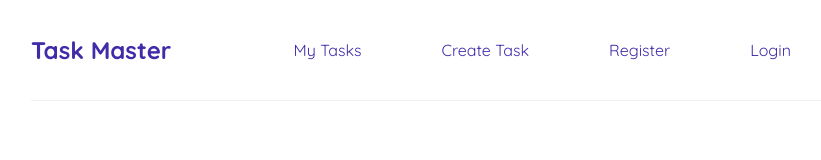
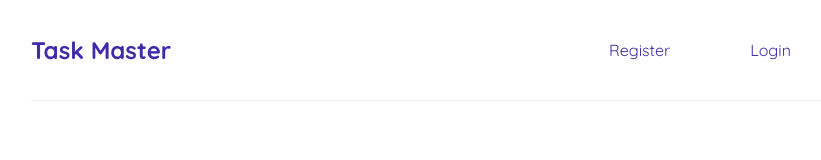
Before and after one commit to nhvn/to-do-list, a React (Create React App) app in the folder frontend/: page /login in a window 1280 px wide. Shown: the top 160 px of the page, without its empty margins (209-1030 px from the left). Built offline with nearby package versions, Linux system fonts and the light colour scheme; no server answers.

Commit message:
minor bug fixes

```diff
--- a/frontend/src/components/loginform.js
+++ b/frontend/src/components/loginform.js
@@ -18,10 +18,7 @@ function Login() {
         email,
         password,
       });
-      console.log("hello2");
-      console.log(response);
       const userName = response.data.name; // Extract user's name from API response
-      console.log(response);
       handleLogin(userName); // Pass user's name to the handleLogin function
       console.log(`Logged in successfully as ${email}`);
       // Navigate to the Profile component
--- a/frontend/src/components/navbar.js
+++ b/frontend/src/components/navbar.js
@@ -2,7 +2,6 @@ import React, { useEffect } from 'react';
 import axios from 'axios';
 
 function Navbar({ loggedIn, setLoggedIn, userName, setUserName }) {
-
   useEffect(() => {
     const fetchLoginStatus = async () => {
       try {
@@ -19,7 +18,6 @@ function Navbar({ loggedIn, setLoggedIn, userName, setUserName }) {
 
     fetchLoginStatus();
   }, [setLoggedIn, setUserName]);
-
 
   const handleLogout = () => {
     axios
@@ -42,14 +40,16 @@ function Navbar({ loggedIn, setLoggedIn, userName, setUserName }) {
         <h1>Task Master</h1>
       </a>
       <div className='nav-links'>
-        <div className='links'>
-          <a href='/profile'>My Tasks</a>
-          <a href='/create'>Create Task</a>
-        </div>
+        {loggedIn && (
+          <div className='links'>
+            <a href='/profile'>My Tasks</a>
+            <a href='/create'>Create Task</a>
+          </div>
+        )}
         {loggedIn ? (
           <div className='user-info'>
             <span>{userName}</span>
-            <div className="logout-container">
+            <div className='logout-container'>
               <button onClick={handleLogout}>Logout</button>
             </div>
           </div>
```
